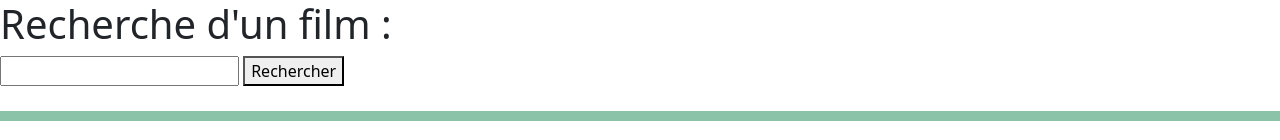
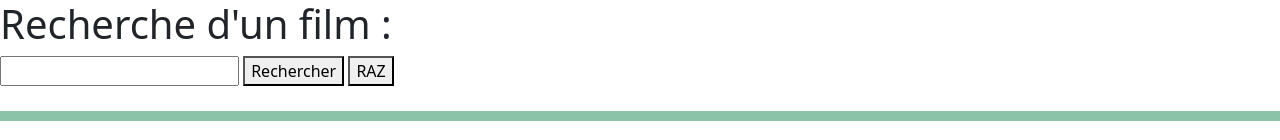
Before and after one commit to denysos/tp-front-end, a plain HTML site: page tpJson-cine.html in a window 1280 px wide. Shown: the top 140 px of the page. Drawn offline with nearby package versions, Linux system fonts and the light colour scheme.

Commit message:
tpJson-cine bouton RAZ

```diff
--- a/tpJson-cine.html
+++ b/tpJson-cine.html
@@ -18,6 +18,7 @@
     <form action="">
         <input type="text" id="recherche">
         <button type="button" onclick="rqcine();">Rechercher</button>
+        <button type="reset" onclick="raz();">RAZ</button>
         <p></p>
         <p> <span class="placeholder col-12 bg-success placeholder-xs"></span>
         </p>
--- a/tpJson-cine.js
+++ b/tpJson-cine.js
@@ -84,3 +84,37 @@ function alimPage(dataTotale) {
 
     }
 }
+
+
+
+function raz() {
+// effacer les résultats de la dernière recherche !
+
+    //affiche premier film
+    let conteneurAffiche = document.querySelector("#affiche0");
+    let affiche = conteneurAffiche.querySelector("img");
+    affiche.remove();
+
+    //detail premier film
+    let titre = document.querySelector("#titre");
+    titre.value = "...";
+    let annee = document.querySelector("#annee");
+    annee.value = "...";
+    let genre = document.querySelector("#genre");
+    genre.value = "...";
+    let realisateur = document.querySelector("#realisateur");
+    realisateur.value = "...";
+    let acteurs = document.querySelector("#acteurs");
+    acteurs.value = "...";
+
+    //liste
+    liste = document.querySelector("#liste");
+    elt = liste.querySelectorAll("div");
+
+    elt.forEach(element => {
+        element.remove();
+    });
+
+
+
+}
```
